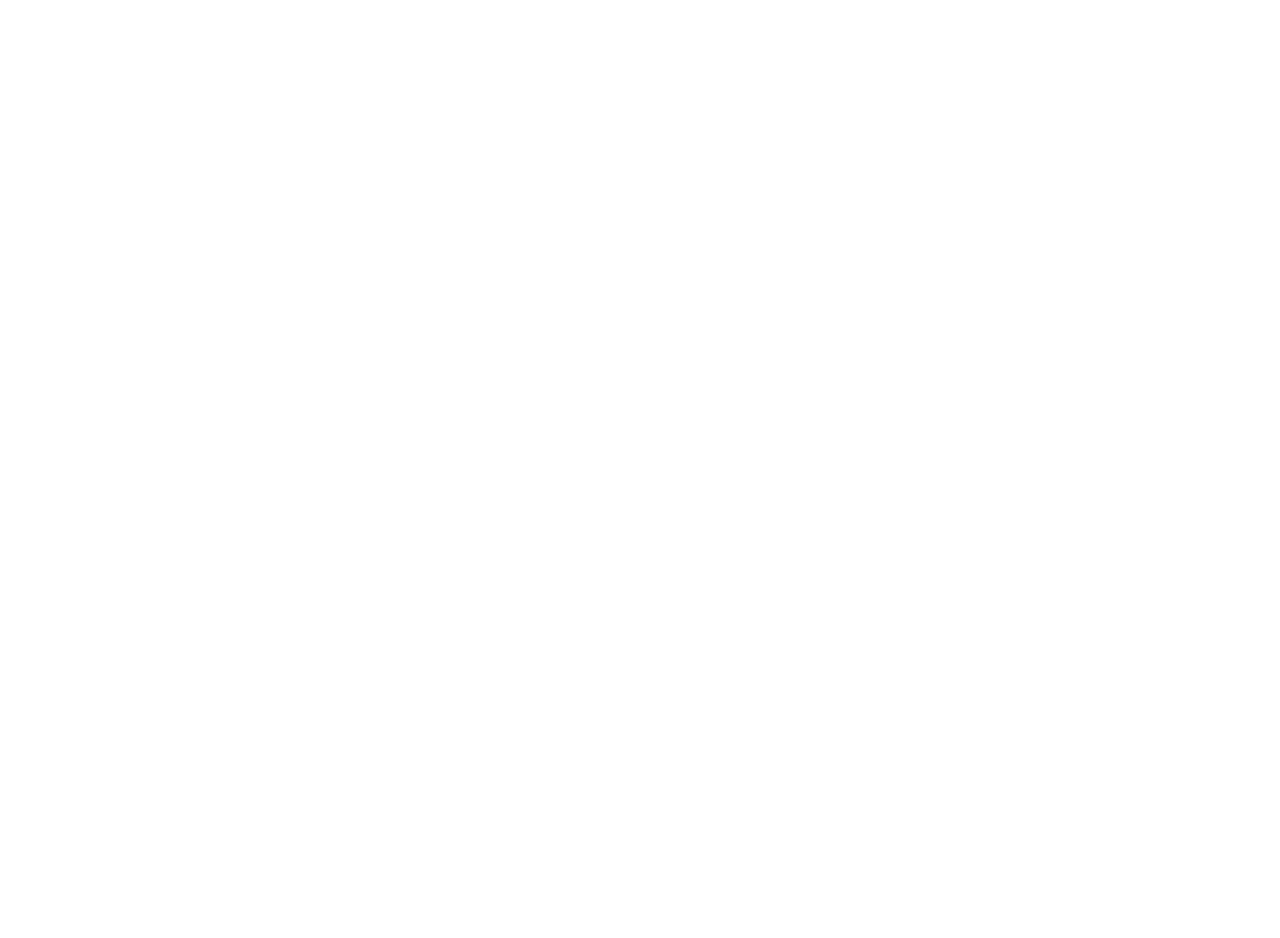
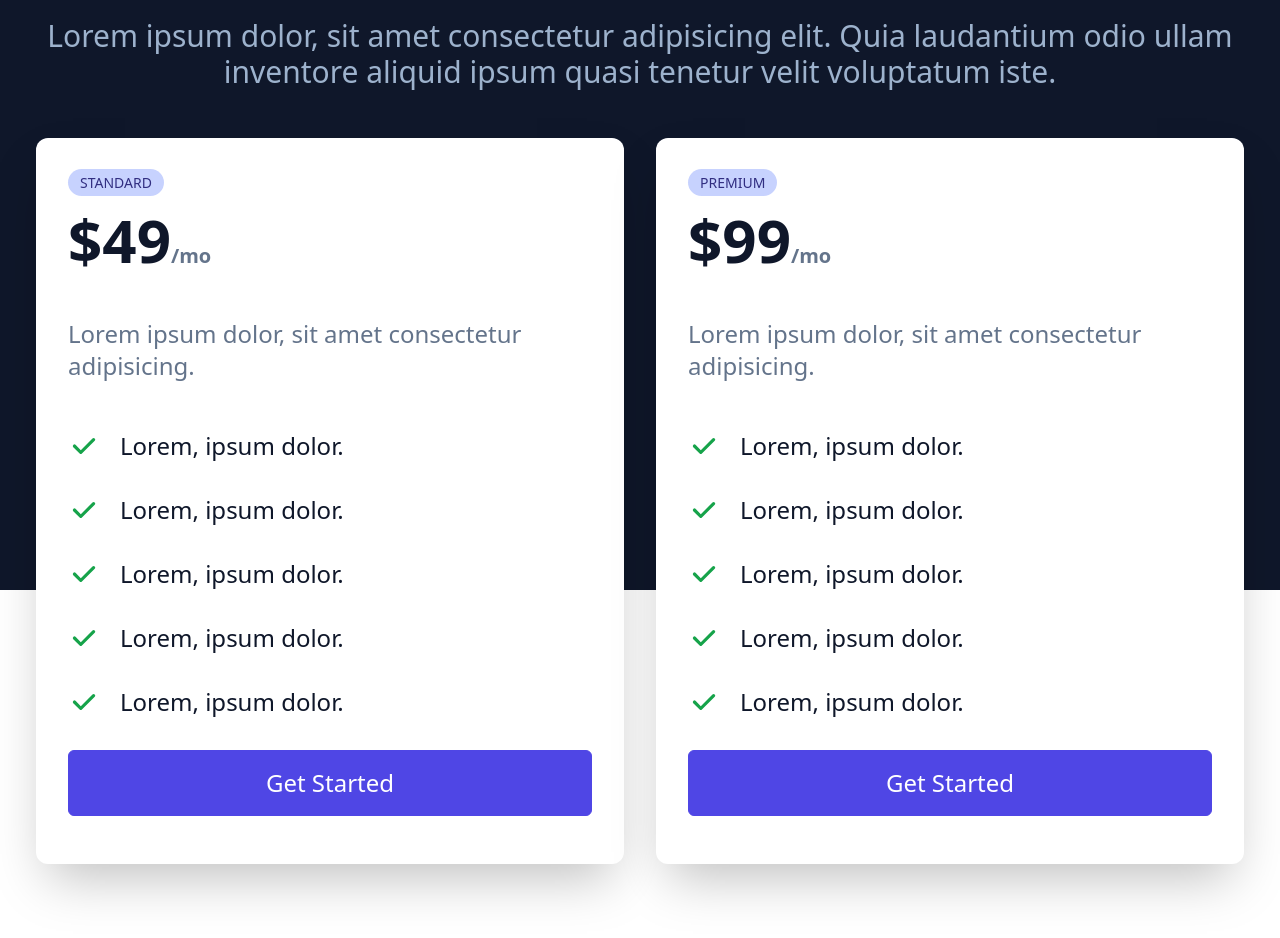
Before and after one commit to GUchechi/Content_Management_Frontend_App, a React (Create React App) app: page / in a window 1280 px wide. Shown: the part 3260-4198 px from the top of the page. Before the commit the page ends 3050 px from the top, so only its background shows below. Built offline with nearby package versions, Linux system fonts and the light colour scheme; the HTML template or start-up script is replaced by a standard one.

Commit message:
pricing component

```diff
--- a/src/App.js
+++ b/src/App.js
@@ -3,6 +3,7 @@
 import "./App.css";
 import Hero from "./Hero";
 import Navbar from "./Navbar";
+import Pricing from "./Pricing";
 import Support from "./Support";
 
 function App() {
@@ -13,6 +14,7 @@
       <About />
       <Support />
       <AllinOne />
+      <Pricing />
     </div>
   );
 }
--- a/src/Pricing.jsx
+++ b/src/Pricing.jsx
@@ -1,11 +1,60 @@
-import React from 'react'
+import React from 'react';
+
+import { CheckIcon } from '@heroicons/react/solid';
 
 const Pricing = () => {
   return (
-    <div>
+    <div name='pricing' className='w-full text-white my-24'>
+      <div className='w-full h-[800px] bg-slate-900 absolute mix-blend-overlay'></div>
 
+      <div className='max-w-[1240px] mx-auto py-12'>
+
+        <div className='text-center py-8 text-slate-300'>
+          <h2 className='text-3xl uppercase'>Pricing</h2>
+          <h3 className='text-5xl font-bold text-white py-8'>The right price for your research.</h3>
+          <p className='text-3xl'>
+            Lorem ipsum dolor, sit amet consectetur adipisicing elit. Quia
+            laudantium odio ullam inventore aliquid ipsum quasi tenetur velit
+            voluptatum iste.
+          </p>
+        </div>
+
+        <div className='grid md:grid-cols-2'>
+
+          <div className='bg-white text-slate-900 m-4 p-8 rounded-xl shadow-2xl relative'>
+            <span className='uppercase px-3 py-1 bg-indigo-200 text-indigo-900 rounded-2xl text-sm'>Standard</span>
+            <div>
+              <p className='text-6xl font-bold py-4 flex'>$49<span className='text-xl text-slate-500 flex flex-col justify-end'>/mo</span></p>
+            </div>
+            <p className='text-2xl py-8 text-slate-500'>Lorem ipsum dolor, sit amet consectetur adipisicing.</p>
+            <div className='text-2xl'>
+                <p className='flex py-4'><CheckIcon className='w-8 mr-5 text-green-600'  />Lorem, ipsum dolor.</p>
+                <p className='flex py-4'><CheckIcon className='w-8 mr-5 text-green-600'  />Lorem, ipsum dolor.</p>
+                <p className='flex py-4'><CheckIcon className='w-8 mr-5 text-green-600'  />Lorem, ipsum dolor.</p>
+                <p className='flex py-4'><CheckIcon className='w-8 mr-5 text-green-600'  />Lorem, ipsum dolor.</p>
+                <p className='flex py-4'><CheckIcon className='w-8 mr-5 text-green-600'  />Lorem, ipsum dolor.</p>
+                <button className='w-full py-4 my-4'>Get Started</button>
+            </div>
+          </div>
+          <div className='bg-white text-slate-900 m-4 p-8 rounded-xl shadow-2xl relative'>
+            <span className='uppercase px-3 py-1 bg-indigo-200 text-indigo-900 rounded-2xl text-sm'>Premium</span>
+            <div>
+              <p className='text-6xl font-bold py-4 flex'>$99<span className='text-xl text-slate-500 flex flex-col justify-end'>/mo</span></p>
+            </div>
+            <p className='text-2xl py-8 text-slate-500'>Lorem ipsum dolor, sit amet consectetur adipisicing.</p>
+            <div className='text-2xl'>
+                <p className='flex py-4'><CheckIcon className='w-8 mr-5 text-green-600'  />Lorem, ipsum dolor.</p>
+                <p className='flex py-4'><CheckIcon className='w-8 mr-5 text-green-600'  />Lorem, ipsum dolor.</p>
+                <p className='flex py-4'><CheckIcon className='w-8 mr-5 text-green-600'  />Lorem, ipsum dolor.</p>
+                <p className='flex py-4'><CheckIcon className='w-8 mr-5 text-green-600'  />Lorem, ipsum dolor.</p>
+                <p className='flex py-4'><CheckIcon className='w-8 mr-5 text-green-600'  />Lorem, ipsum dolor.</p>
+                <button className='w-full py-4 my-4'>Get Started</button>
+            </div>
+          </div>
+        </div>
+      </div>
     </div>
-  )
-}
+  );
+};
 
-export default Pricing
+export default Pricing;
```
